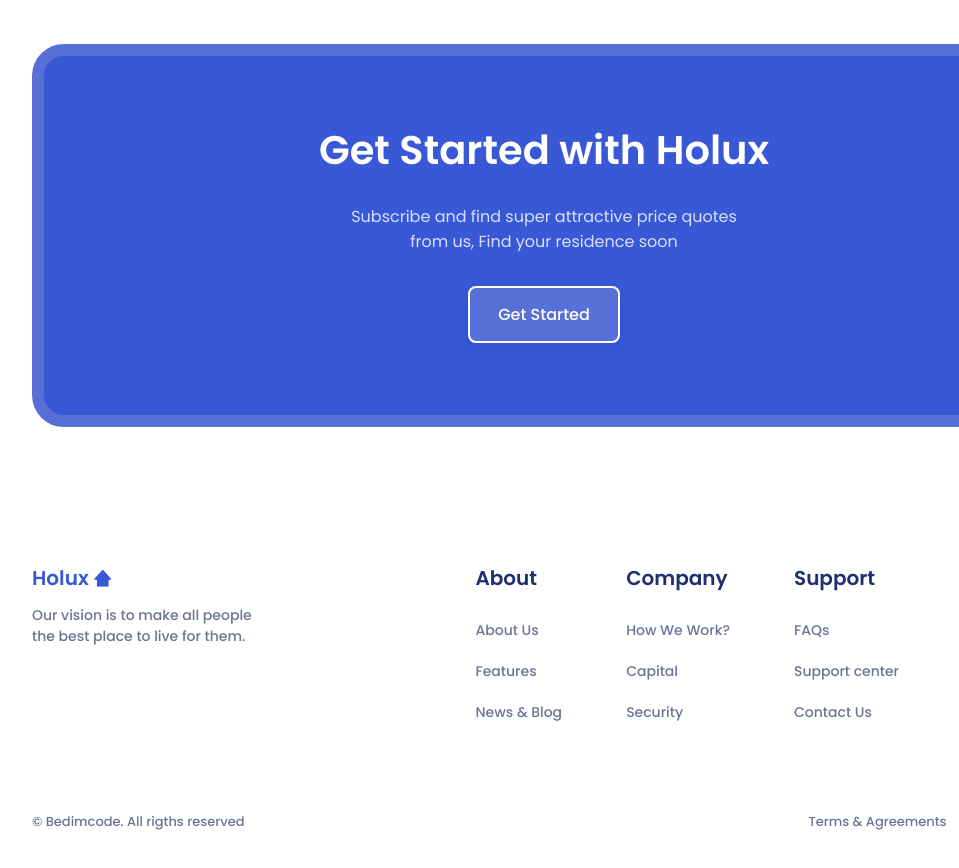
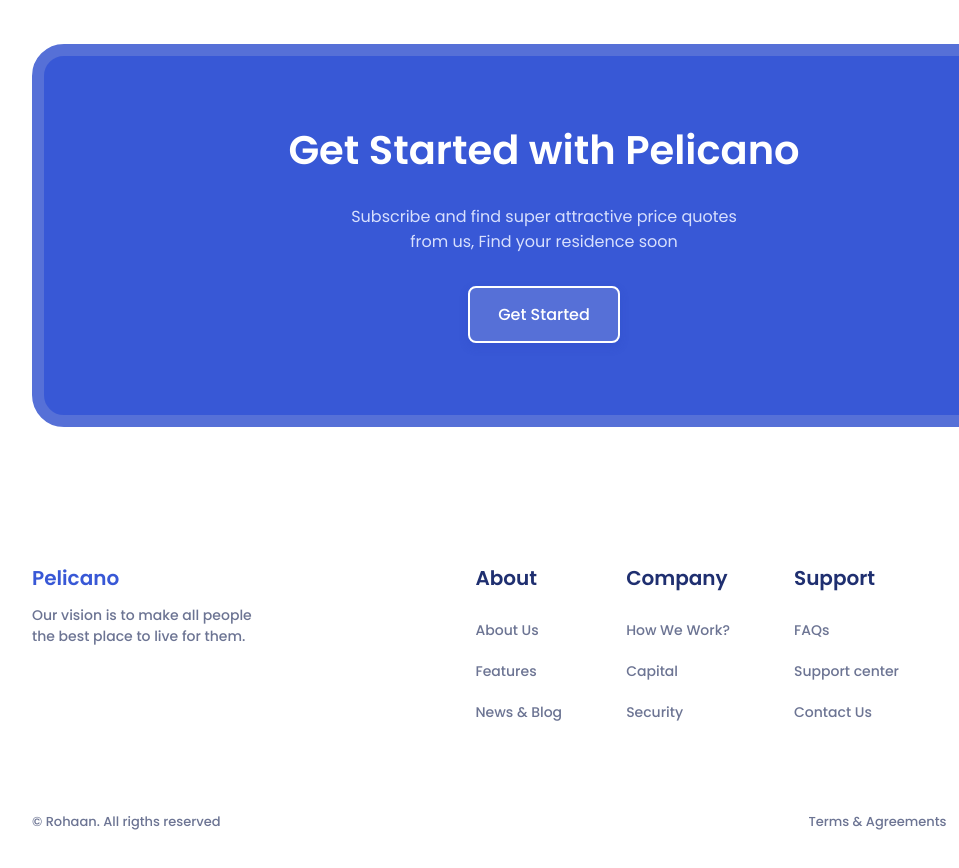
Before and after one commit to therohaansingh/Pelicano, a plain HTML site: page index.html in a window 1280 px wide. Shown: the part 4300-5168 px from the top of the page, 96-1055 px from the left. Drawn offline with nearby package versions, Linux system fonts and the light colour scheme; files whose address does not match are found by name.

Commit message:
Add files via upload

```diff
--- a/index.html
+++ b/index.html
@@ -385,7 +385,7 @@
             <!--==================== SUBSCRIBE ====================-->
             <section class="subscribe section">
                 <div class="subscribe__container container">
-                    <h1 class="subscribe__title">Get Started with Holux</h1>
+                    <h1 class="subscribe__title">Get Started with Pelicano</h1>
                     <p class="subscribe__description">
                         Subscribe and find super attractive price quotes from us, Find your
                         residence soon
@@ -399,7 +399,9 @@
         <footer class="footer section">
             <div class="footer__container container grid">
                 <div>
-                    <a href="#" class="footer__logo"> Holux <i class="bx bxs-home-alt-2"></i> </a>
+                    <a href="#" class="footer__logo">Pelicano
+                        <!-- <i class="bx bxs-home-alt-2"></i>  -->
+                    </a>
                     <p class="footer__description">
                         Our vision is to make all people <br />
                         the best place to live for them.
@@ -482,7 +484,7 @@
             </div>
 
             <div class="footer__info container">
-                <span class="footer__copy"> &#169; Bedimcode. All rigths reserved </span>
+                <span class="footer__copy"> &#169; Rohaan. All rigths reserved </span>
 
                 <div class="footer__privacy">
                     <a href="#">Terms & Agreements</a>
```
